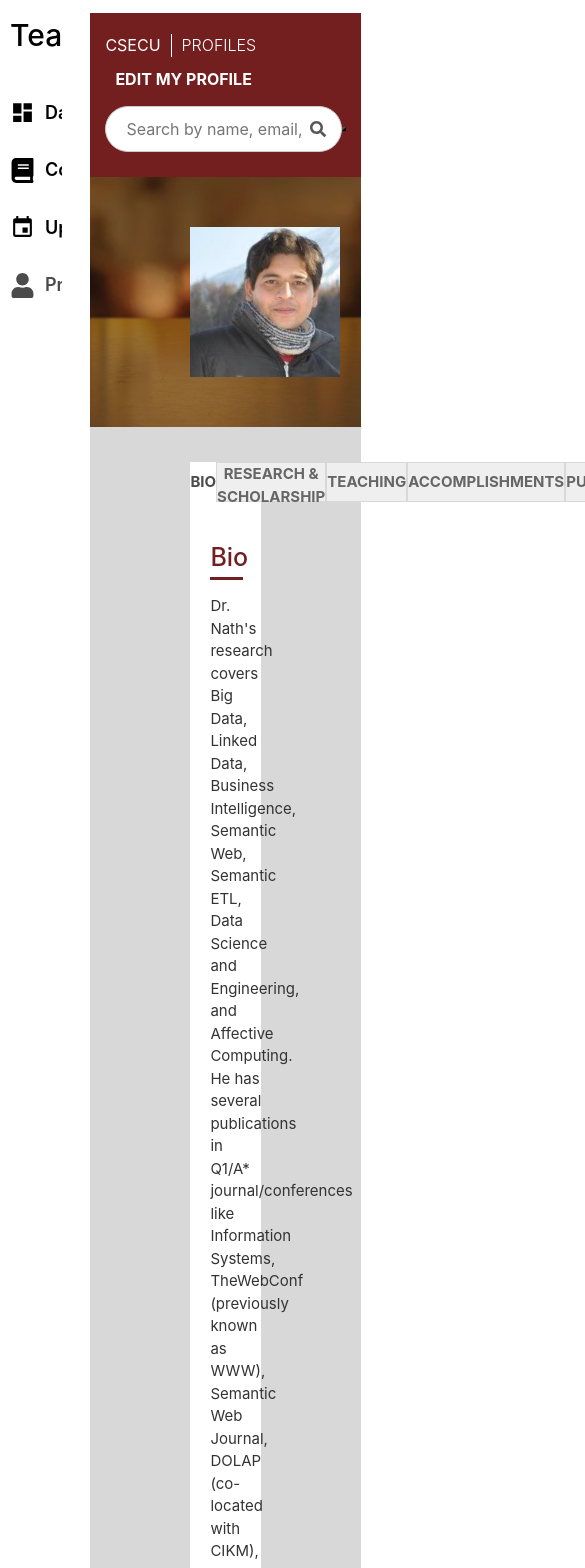
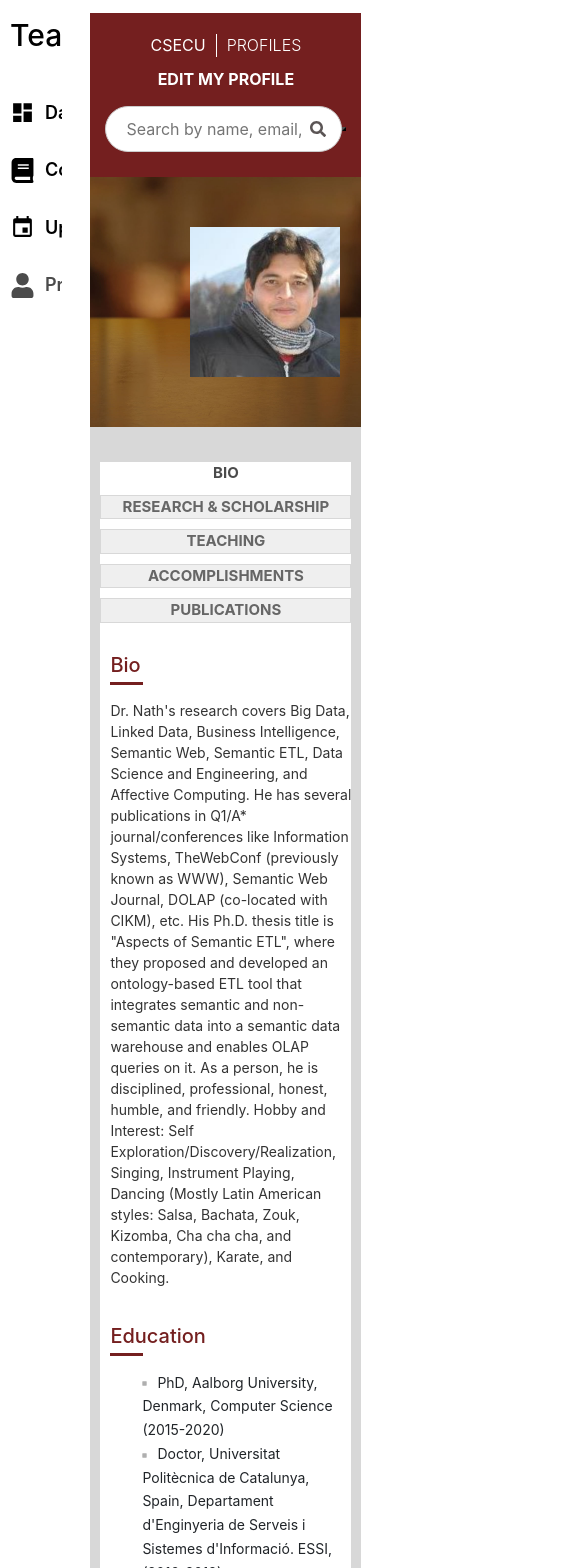
Before and after one commit to shible77/erp-teacher-info, a React (Create React App) app: page /profile in a window 390 px wide. Shown: the top 1568 px of the page, 585 px wide, since content can reach past the window. Built offline with nearby package versions, Linux system fonts and the light colour scheme.

Commit message:
Scrollable

```diff
--- a/src/css/Profile.css
+++ b/src/css/Profile.css
@@ -1,10 +1,11 @@
 /* Header.css */
-.continer{
+.continer {
   background-color: #d8d8d8;
   display: flex;
   flex-direction: column; /* Stack child elements vertically */
   margin-left: 15px;
 }
+
 .header {
   background-color: #741f1f;
   color: #fff;
@@ -85,6 +86,9 @@
 
 /* Media Queries for Responsive Design */
 @media (max-width: 768px) {
+  .header {
+    flex-direction: column;
+  }
   .unilogo, .header-text, .edit-profile {
     font-size: 18px;
     margin: 5px 0;
@@ -105,6 +109,9 @@
 }
 
 @media (max-width: 480px) {
+  .header {
+    flex-direction: column;
+  }
   .unilogo, .header-text, .edit-profile {
     font-size: 16px;
     margin: 5px 0;
@@ -114,9 +121,7 @@
   }
 }
 
-
-
-  .dashboard_profile_page{
+.dashboard_profile_page {
   color: #fff; /* Text color */
   text-decoration: none; /* Remove underline */
   padding: 0 10px; /* Add padding to make it clickable */
@@ -155,9 +160,9 @@
   color: #fff;
 }
 
-  .teacherName{
+.teacherName {
   font-size: 30px;
-    font-weight:500;
+  font-weight: 500;
 }
 
 .content-container {
@@ -174,12 +179,12 @@
 }
 
 .content-button {
-    flex-basis: 20%; /* Set the width of each button to 25% */
+  flex-basis: 20%; /* Set the width of each button to 20% */
   border: 1.5px solid #d8d8d8; /* Set the border to a solid line with a color */
   height: 40px;
   font-size: 15px;
   font-weight: 700;
-    color:rgb(102, 102, 102);
+  color: rgb(102, 102, 102);
 }
 
 .active {
@@ -213,12 +218,12 @@
   color: #333; /* Adjust color as needed */
 }
 
-  .sub-content{
+.sub-content {
   display: flex;
   flex-direction: column;
 }
 
-  .subsub-content{
+.subsub-content {
   margin-bottom: 20px;
 }
 
@@ -233,7 +238,7 @@
   margin-right: 10px;
 }
 
-  .project-heading{
+.project-heading {
   color: rgb(0, 83, 128);
   text-decoration: none;
 }
@@ -243,12 +248,14 @@
   top: 50%;
   left: 50%;
   transform: translate(-50%, -50%);
-  padding: 50px;
-  background-color: #e9e9e9; /* White background */
+  padding: 100px;
+  background-color: #e9e9e9; /* Light grey background */
   border-radius: 5px; /* Rounded corners */
   width: 59vw;
-  height: 75vh;
+  max-height: 75vh; /* Constrain height within the viewport */
+  overflow: auto; /* Enable scrolling */
 }
+
 
 .parent_modal-heading {
   font-size: 24px;
@@ -273,7 +280,10 @@
   border-radius: 8px; /* Rounded corners */
   margin: 0 auto; /* Center horizontally */
   width: 40vw;
+  max-height: 75vh; /* Constrain height within the viewport */
+  overflow: auto; /* Enable scrolling */
 }
+
 
 .modal-heading {
   margin-bottom: 1rem;
@@ -327,3 +337,55 @@
 .modal-button:hover {
   background-color: #0056b3;
 }
+
+@media (max-width: 1024px) {
+  .content-container {
+    margin-left: 50px;
+    margin-right: 50px;
+    width: calc(100% - 100px);
+  }
+}
+
+@media (max-width: 768px) {
+  .content-container {
+    margin-left: 20px;
+    margin-right: 20px;
+    width: calc(100% - 40px);
+  }
+  .button-container {
+    flex-direction: column;
+  }
+  .content-button {
+    flex-basis: 100%;
+    margin-bottom: 10px;
+  }
+  .parent_modal-container, .child_modal-container {
+    width: 80vw;
+    height: auto;
+  }
+}
+
+@media (max-width: 480px) {
+  .content-container {
+    margin-left: 10px;
+    margin-right: 10px;
+    width: calc(100% - 20px);
+  }
+  .parent_modal-container, .child_modal-container {
+    width: 90vw;
+    height: auto;
+  }
+  .main-content {
+    margin-top: 20px;
+    margin-left: 10px;
+  }
+  .section-heading {
+    font-size: 20px;
+  }
+  .bio-paragraph {
+    font-size: 14px;
+  }
+  .education-list li {
+    font-size: 14px;
+  }
+}
```
Lines whose indentation alone changed are shown as unchanged.
